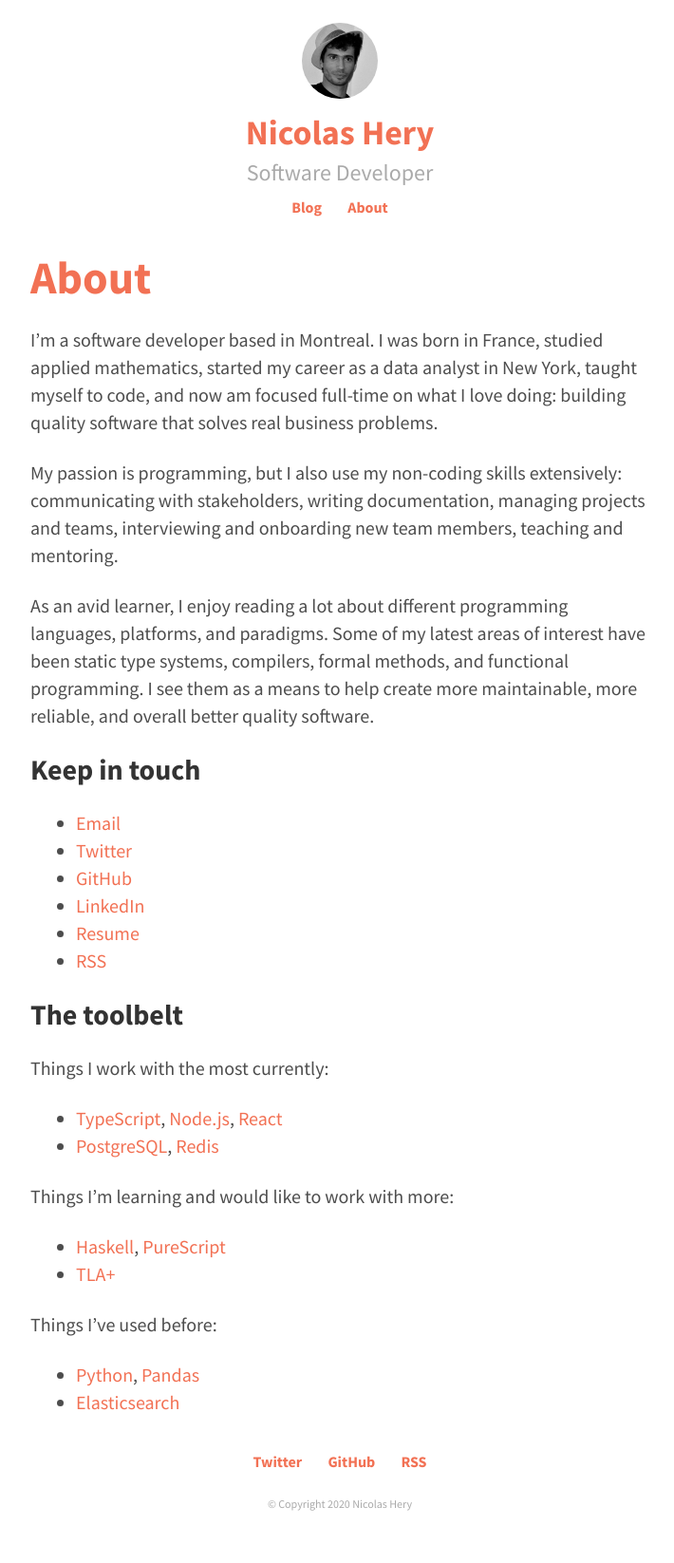
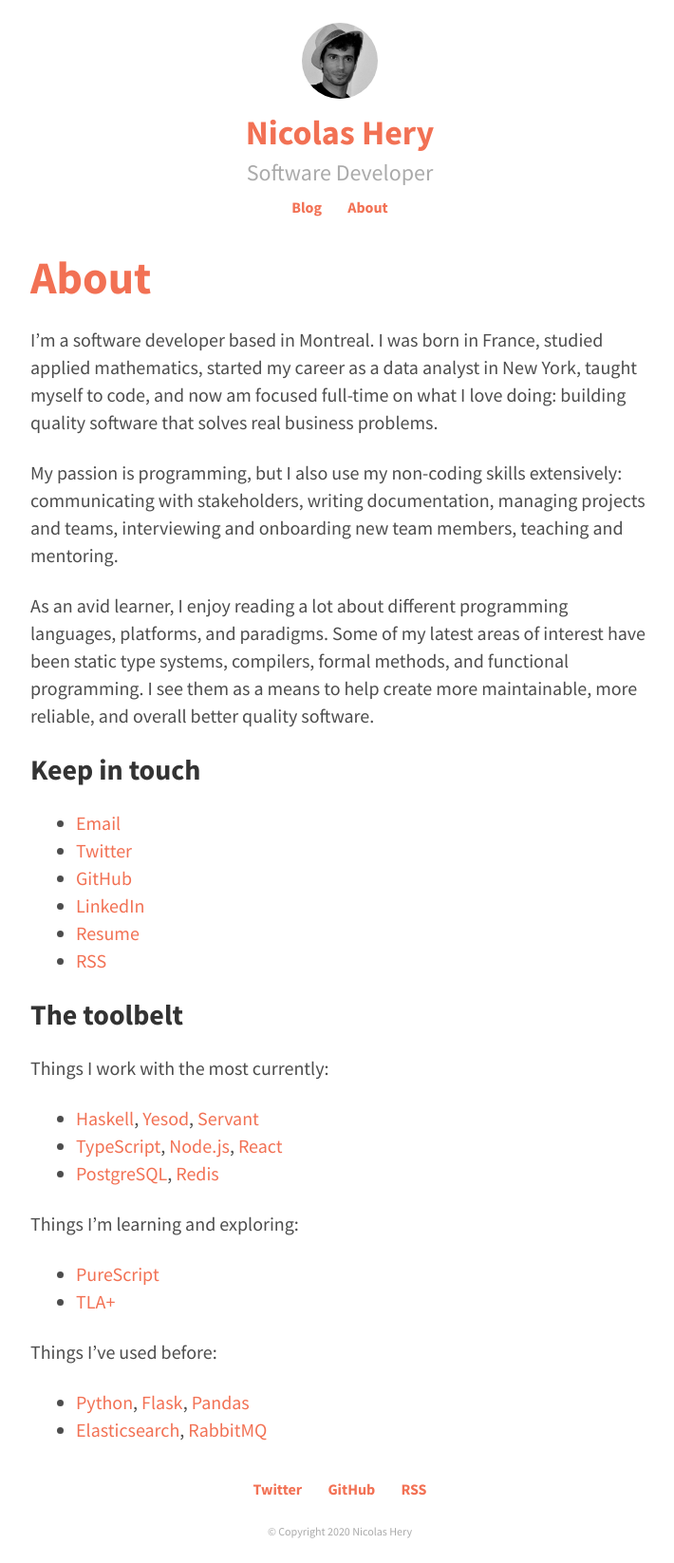
Before and after one commit to nicolashery/nicolashery.com, a Jekyll site: the page built from about.md, in a window 1280 px wide. Shown: the whole page at 95% size, without its empty margins (282-992 px from the left). Built offline with Jekyll 4.4.1, drawn with Linux system fonts in a browser that asks for light colours; before the commit the page ends 1617 px from its top, so only the background shows below that.

Commit message:
Udpate about page

```diff
--- a/about.md
+++ b/about.md
@@ -22,15 +22,16 @@ As an avid learner, I enjoy reading a lot about different programming languages,
 
 Things I work with the most currently:
 
+- [Haskell](https://www.haskell.org/), [Yesod](https://www.yesodweb.com/), [Servant](https://docs.servant.dev/)
 - [TypeScript](https://www.typescriptlang.org/), [Node.js](http://nodejs.org/), [React](http://facebook.github.io/react/)
 - [PostgreSQL](http://www.postgresql.org/), [Redis](http://redis.io/)
 
-Things I'm learning and would like to work with more:
+Things I'm learning and exploring:
 
-- [Haskell](https://www.haskell.org/), [PureScript](http://www.purescript.org/)
+- [PureScript](http://www.purescript.org/)
 - [TLA+](https://learntla.com/introduction/)
 
 Things I've used before:
 
-- [Python](http://python.org/), [Pandas](http://pandas.pydata.org/)
-- [Elasticsearch](http://www.elasticsearch.org/)
+- [Python](http://python.org/), [Flask](https://flask.palletsprojects.com/), [Pandas](http://pandas.pydata.org/)
+- [Elasticsearch](http://www.elasticsearch.org/), [RabbitMQ](https://www.rabbitmq.com/)
```
